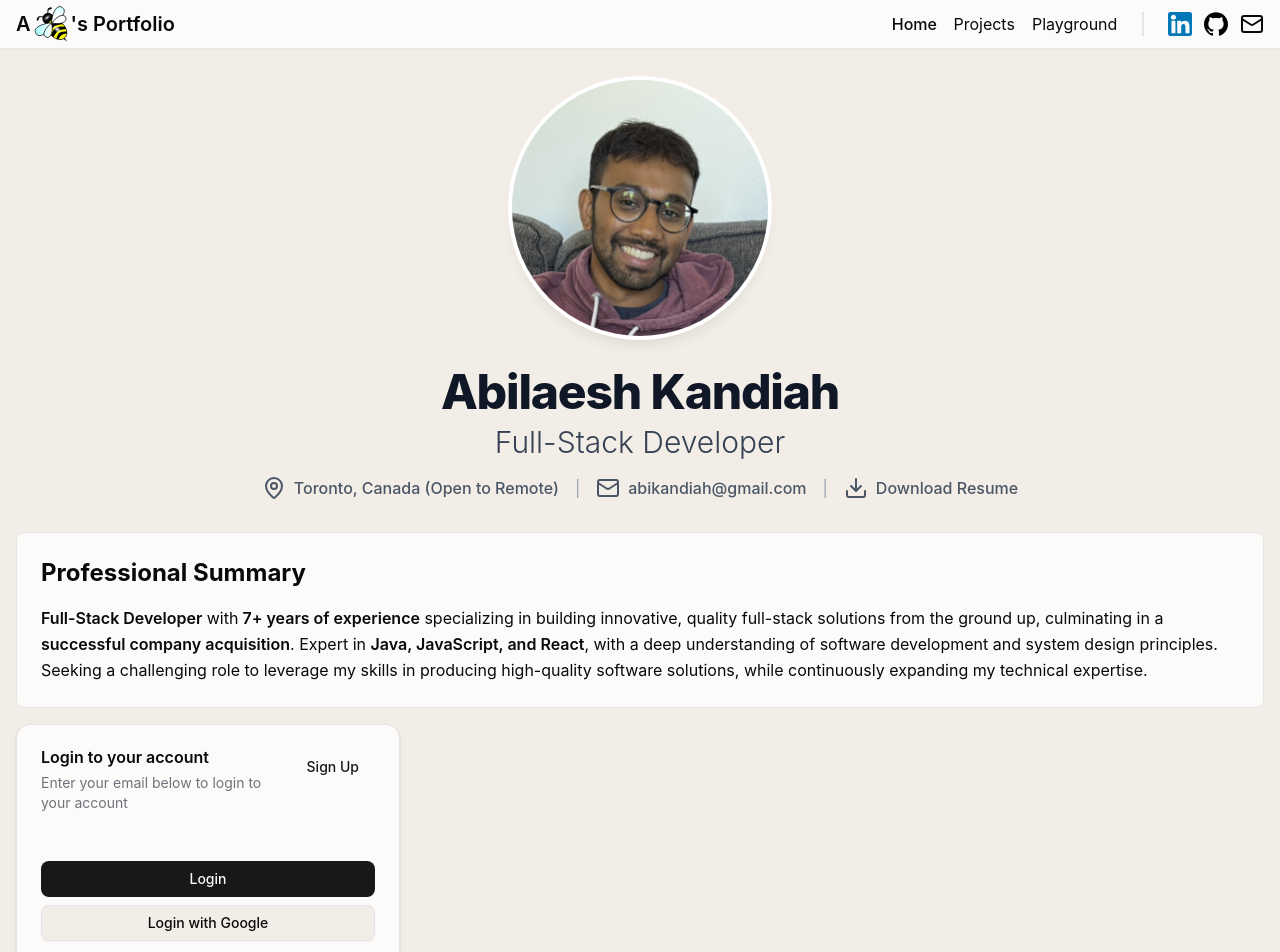
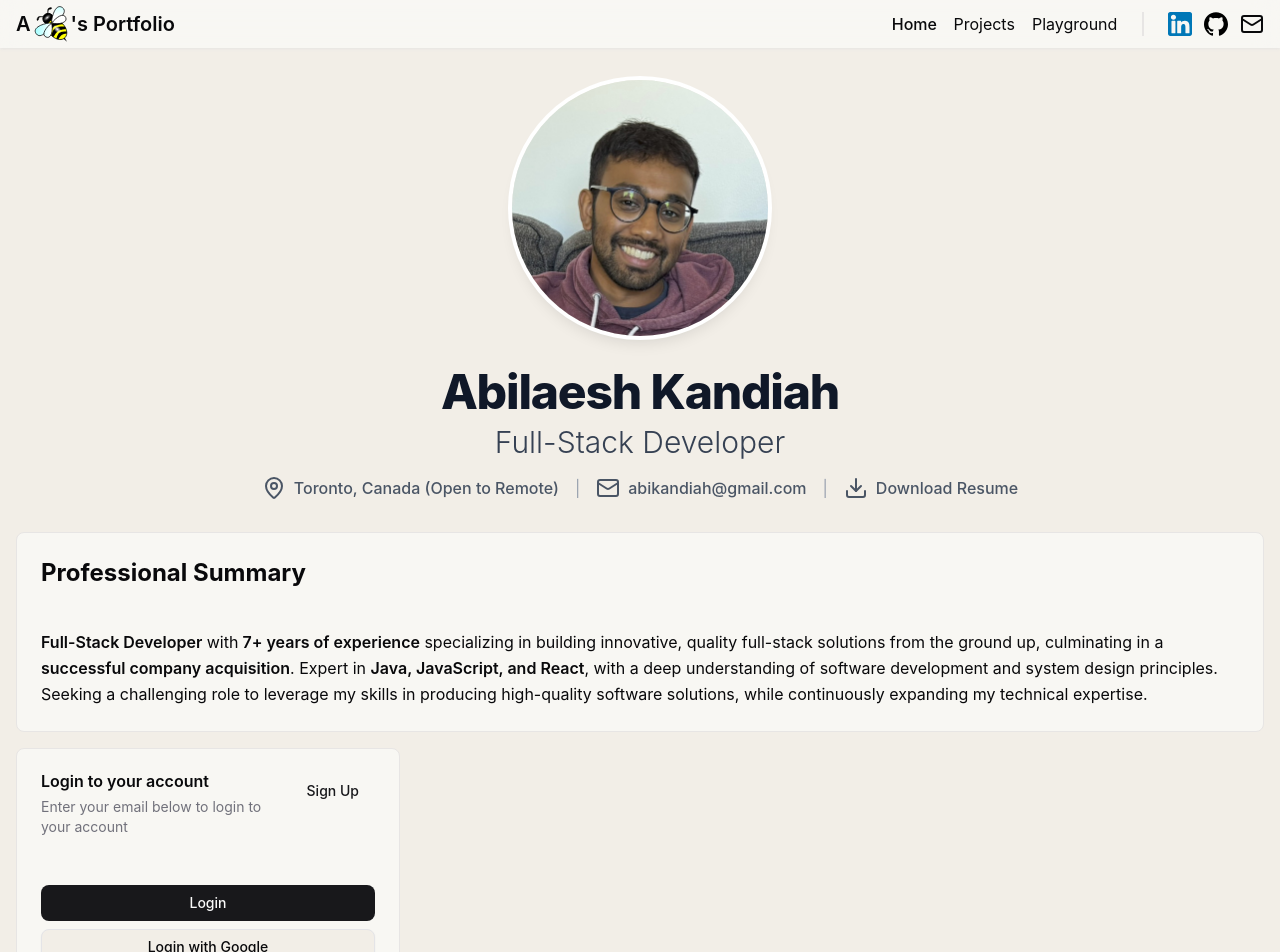
Before and after one commit to abikandiah/portfolio, a React (Vite) app: page / in a window 1280 px wide. Shown: the top 952 px of the page. Built offline with nearby package versions, Linux system fonts and the light colour scheme.

Commit message:
Style improvements

```diff
--- a/src/components/ui/card.tsx
+++ b/src/components/ui/card.tsx
@@ -6,10 +6,7 @@ function Card({ className, ...props }: React.ComponentProps<"div">) {
 	return (
 		<div
 			data-slot="card"
-      className={cn(
-        "bg-card text-card-foreground flex flex-col gap-6 rounded-xl border py-6 shadow-sm",
-        className
-      )}
+			className={cn("card", className)}
 			{...props}
 		/>
 	)
@@ -20,7 +17,7 @@ function CardHeader({ className, ...props }: React.ComponentProps<"div">) {
 		<div
 			data-slot="card-header"
 			className={cn(
-        "@container/card-header grid auto-rows-min grid-rows-[auto_auto] items-start gap-2 px-6 has-data-[slot=card-action]:grid-cols-[1fr_auto] [.border-b]:pb-6",
+				"@container/card-header grid auto-rows-min grid-rows-[auto_auto] items-start gap-2 has-data-[slot=card-action]:grid-cols-[1fr_auto] [.border-b]:pb-6",
 				className
 			)}
 			{...props}
@@ -65,7 +62,7 @@ function CardContent({ className, ...props }: React.ComponentProps<"div">) {
 	return (
 		<div
 			data-slot="card-content"
-      className={cn("px-6", className)}
+			className={className}
 			{...props}
 		/>
 	)
@@ -75,18 +72,12 @@ function CardFooter({ className, ...props }: React.ComponentProps<"div">) {
 	return (
 		<div
 			data-slot="card-footer"
-      className={cn("flex items-center px-6 [.border-t]:pt-6", className)}
+			className={cn("flex items-center [.border-t]:pt-6", className)}
 			{...props}
 		/>
 	)
 }
 
 export {
-  Card,
-  CardHeader,
-  CardFooter,
-  CardTitle,
-  CardAction,
-  CardDescription,
-  CardContent,
+	Card, CardAction, CardContent, CardDescription, CardFooter, CardHeader, CardTitle
 }
--- a/src/routes/index.tsx
+++ b/src/routes/index.tsx
@@ -71,10 +71,8 @@ function ResumeHeader() {
 
 function ResumeSummary() {
 	return (
-		<section
-			id="summary"
-			className="p-6 rounded-md bg-card border-stone-200 border"
-		>
+		<section id="summary" className="card">
+
 			<h2 className="text-2xl font-bold mb-4">Professional Summary</h2>
 
 			{/* Summary Content */}
@@ -101,6 +99,9 @@ function DownloadResume() {
 		</a>
 	)
 }
+
+
+
 
 import { Button } from "@/components/ui/button"
 import {
--- a/src/styles.css
+++ b/src/styles.css
@@ -32,6 +32,10 @@
 
 .outlet-content {
 	@apply max-w-screen-2xl mx-auto p-4 m-4;
+}
+
+.card {
+	@apply text-card-foreground flex flex-col gap-6 p-6 rounded-md bg-card border-stone-200 border
 }
 
 .nav-link {
@@ -72,7 +76,7 @@ code {
 :root {
 	--background: oklch(0.95 0.01 80);
 	--foreground: oklch(0.141 0.005 285.823);
-	--card: oklch(1 0 0 / 0.75);
+	--card: oklch(1 0 0 / 0.5);
 	--card-foreground: oklch(0.141 0.005 285.823);
 	--popover: oklch(1 0 0);
 	--popover-foreground: oklch(0.141 0.005 285.823);
```
Lines whose indentation alone changed are shown as unchanged.
